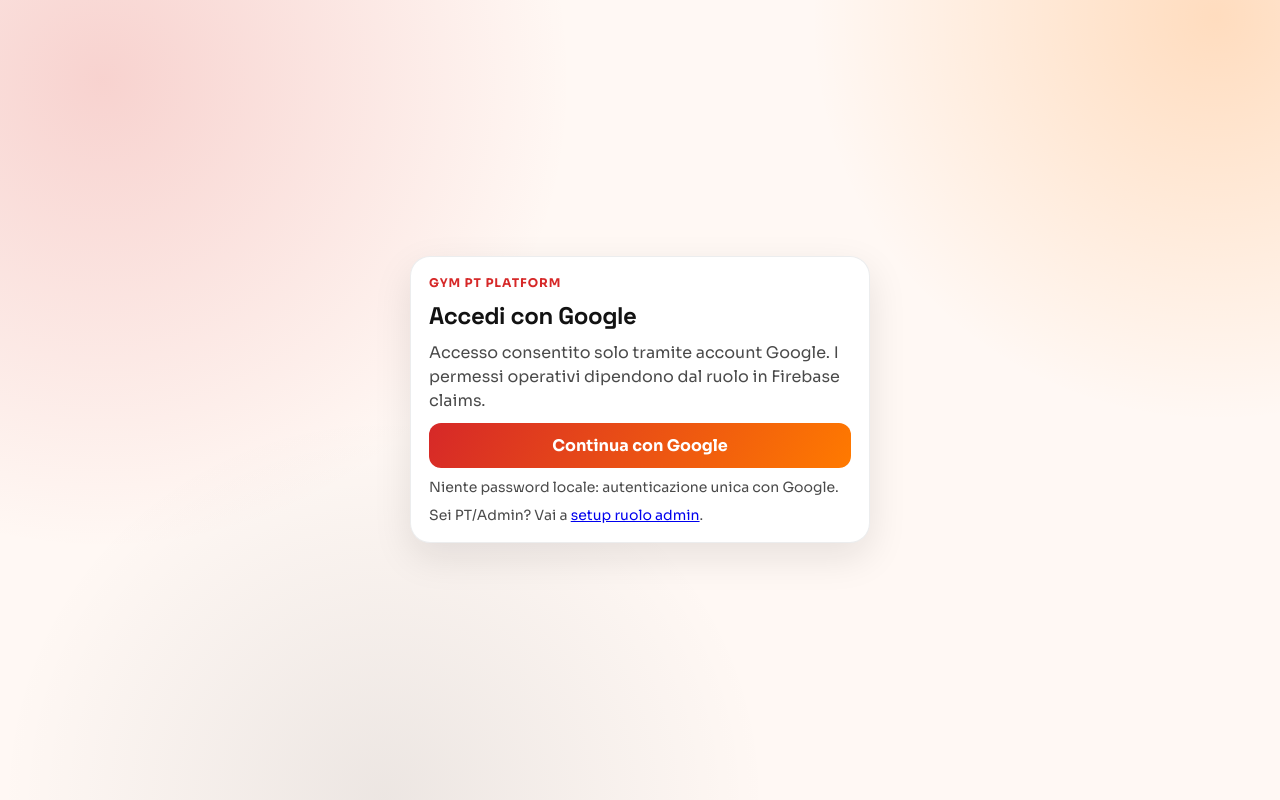
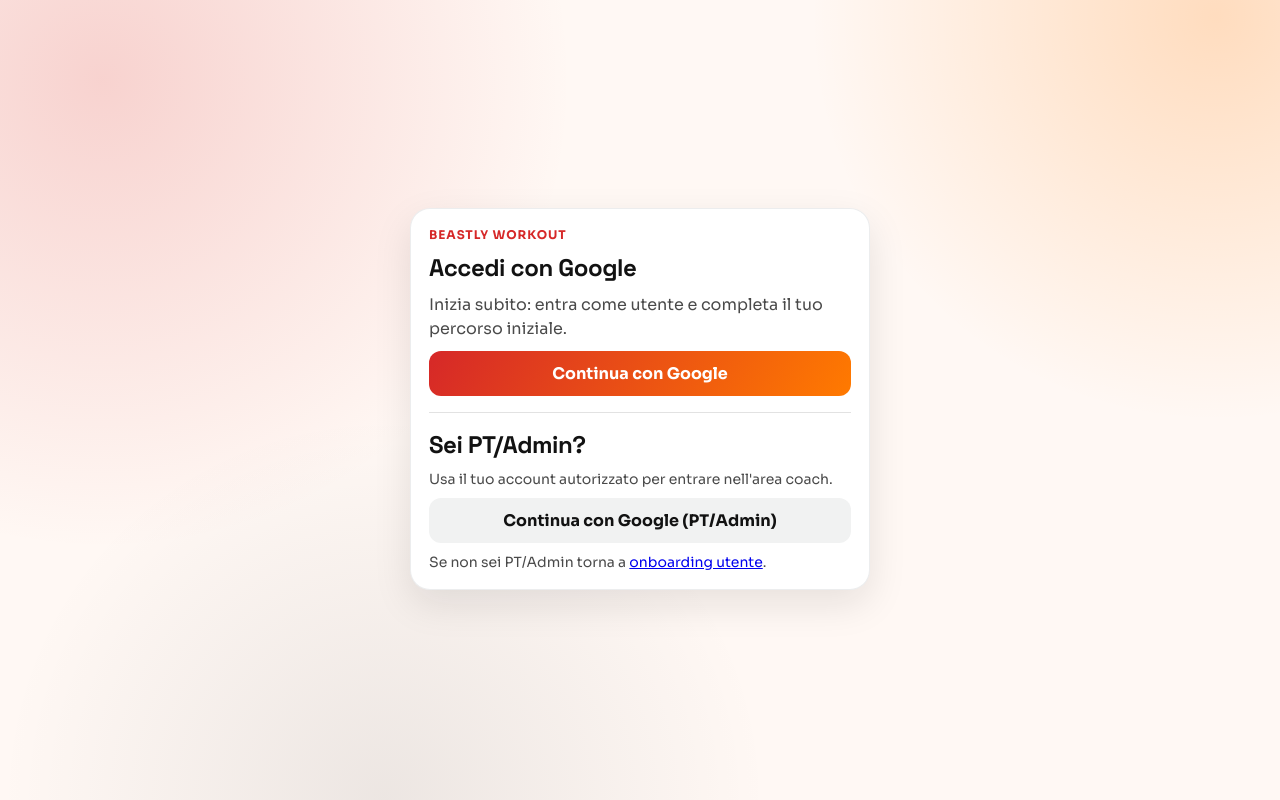
Before and after one commit to Lorsga/beastlyworkout, a React (Vite) app in the folder frontend/: page /auth in a window 1280 px wide. Built offline with nearby package versions, Linux system fonts and the light colour scheme; no server answers.

Commit message:
fix: simplify login copy and split user vs coach google access

```diff
--- a/frontend/src/lib/auth.ts
+++ b/frontend/src/lib/auth.ts
@@ -72,11 +72,11 @@ export async function loginWithGoogle() {
   try {
     const credentials = await signInWithPopup(auth, googleProvider);
     await ensureUserProfile(credentials.user);
-    return { redirected: false };
+    return { redirected: false, user: credentials.user };
   } catch (error) {
     if (isRedirectFallbackError(error)) {
       await signInWithRedirect(auth, googleProvider);
-      return { redirected: true };
+      return { redirected: true, user: null };
     }
     throw error;
   }
--- a/frontend/src/pages/AuthPage.tsx
+++ b/frontend/src/pages/AuthPage.tsx
@@ -1,11 +1,22 @@
 import { useEffect, useState } from 'react';
-import { Link, Navigate } from 'react-router-dom';
+import { Link, Navigate, useNavigate } from 'react-router-dom';
 
-import { completeGoogleRedirect, loginWithGoogle, useAuthState } from '../lib';
+import {
+  completeGoogleRedirect,
+  getCurrentUserRole,
+  loginWithGoogle,
+  logoutCurrentUser,
+  refreshIdTokenClaims,
+  useAuthState,
+} from '../lib';
 import { toMessage } from '../utils/firestore';
+
+const ADMIN_EMAILS = new Set(['lrnz.sga@gmail.com']);
+const LOGIN_INTENT_KEY = 'bw_login_intent';
 
 export function AuthPage() {
   const { user, role } = useAuthState();
+  const navigate = useNavigate();
   const [loading, setLoading] = useState(false);
   const [message, setMessage] = useState('');
 
@@ -13,15 +24,65 @@ export function AuthPage() {
     void completeGoogleRedirect();
   }, []);
 
-  if (user && role) return <Navigate to={role === 'client' ? '/app/client' : '/app/coach'} replace />;
-  if (user && !role) return <Navigate to="/onboarding" replace />;
+  if (user && role) {
+    sessionStorage.removeItem(LOGIN_INTENT_KEY);
+    return <Navigate to={role === 'client' ? '/app/client' : '/app/coach'} replace />;
+  }
+  if (user && !role) {
+    const intent = sessionStorage.getItem(LOGIN_INTENT_KEY);
+    const isAdminEmail = ADMIN_EMAILS.has((user.email ?? '').toLowerCase());
+    if (intent === 'coach' && isAdminEmail) return <Navigate to="/missing-role" replace />;
+    return <Navigate to="/onboarding" replace />;
+  }
 
-  async function submitGoogle() {
+  async function signInAsClient() {
     setLoading(true);
     setMessage('');
     try {
+      sessionStorage.setItem(LOGIN_INTENT_KEY, 'client');
       const result = await loginWithGoogle();
-      if (result.redirected) setMessage('Reindirizzamento Google in corso...');
+      if (result.redirected) {
+        setMessage('Apertura accesso Google...');
+        return;
+      }
+      navigate('/onboarding', { replace: true });
+    } catch (error) {
+      setMessage(toMessage(error));
+    } finally {
+      setLoading(false);
+    }
+  }
+
+  async function signInAsCoach() {
+    setLoading(true);
+    setMessage('');
+    try {
+      sessionStorage.setItem(LOGIN_INTENT_KEY, 'coach');
+      const result = await loginWithGoogle();
+      if (result.redirected) {
+        setMessage('Apertura accesso Google...');
+        return;
+      }
+      if (!result.user) {
+        setMessage('Accesso non completato. Riprova.');
+        return;
+      }
+
+      const email = result.user.email?.toLowerCase() ?? '';
+      if (!ADMIN_EMAILS.has(email)) {
+        await logoutCurrentUser();
+        setMessage('Questo account non è abilitato come PT/Admin. Usa accesso utente.');
+        return;
+      }
+
+      await refreshIdTokenClaims();
+      const userRole = await getCurrentUserRole(result.user);
+      if (userRole === 'admin' || userRole === 'trainer') {
+        navigate('/app/coach', { replace: true });
+        return;
+      }
+
+      navigate('/missing-role', { replace: true });
     } catch (error) {
       setMessage(toMessage(error));
     } finally {
@@ -32,18 +93,22 @@ export function AuthPage() {
   return (
     <main className="page page-center">
       <section className="card auth-card">
-        <p className="eyebrow">Gym PT Platform</p>
+        <p className="eyebrow">Beastly Workout</p>
         <h1>Accedi con Google</h1>
-        <p className="hero-sub">
-          Accesso consentito solo tramite account Google. I permessi operativi dipendono dal ruolo in Firebase claims.
-        </p>
+        <p className="hero-sub">Inizia subito: entra come utente e completa il tuo percorso iniziale.</p>
 
-        <button className="btn" disabled={loading} onClick={() => void submitGoogle()} type="button">
+        <button className="btn" disabled={loading} onClick={() => void signInAsClient()} type="button">
           {loading ? 'Connessione...' : 'Continua con Google'}
         </button>
-        <p className="hint">Niente password locale: autenticazione unica con Google.</p>
+
+        <div className="divider" />
+        <h2>Sei PT/Admin?</h2>
+        <p className="hint">Usa il tuo account autorizzato per entrare nell&apos;area coach.</p>
+        <button className="btn btn-ghost" disabled={loading} onClick={() => void signInAsCoach()} type="button">
+          Continua con Google (PT/Admin)
+        </button>
         <p className="hint">
-          Sei PT/Admin? Vai a <Link to="/missing-role">setup ruolo admin</Link>.
+          Se non sei PT/Admin torna a <Link to="/onboarding">onboarding utente</Link>.
         </p>
 
         {message ? <p className="message">{message}</p> : null}
--- a/frontend/src/pages/MissingRolePage.tsx
+++ b/frontend/src/pages/MissingRolePage.tsx
@@ -44,29 +44,29 @@ export function MissingRolePage() {
   return (
     <main className="page page-center">
       <section className="card auth-card">
-        <p className="eyebrow">Ruolo non trovato</p>
-        <h1>Setup ruolo PT/Admin</h1>
+        <p className="eyebrow">Accesso PT/Admin</p>
+        <h1>Completa accesso area coach</h1>
         <p className="hero-sub">
-          Sei autenticato come <strong>{user.email}</strong> ma non hai claim ruolo. Da qui puoi completare setup admin o
-          aggiornare i claim.
+          Hai fatto accesso con <strong>{user.email}</strong>. Se questo è il tuo account PT/Admin, completa la verifica qui
+          sotto.
         </p>
         {canBootstrapAdmin ? (
           <button className="btn" disabled={loading} onClick={() => void bootstrap()} type="button">
-            Sono PT: bootstrap admin
+            Attiva account PT/Admin
           </button>
         ) : (
           <p className="hint">
-            Questo account non è abilitato al bootstrap admin. Usa l&apos;account PT oppure vai su onboarding cliente.
+            Questo account non è tra quelli autorizzati come PT/Admin. Esci e accedi con l&apos;account corretto.
           </p>
         )}
         <button className="btn btn-ghost" disabled={loading} onClick={() => void refreshRole()} type="button">
-          Aggiorna token ruolo
+          Verifica di nuovo accesso
         </button>
         <button className="btn btn-ghost" disabled={loading} onClick={() => void logoutCurrentUser()} type="button">
           Esci e cambia account
         </button>
         <p className="hint">
-          Utente normale? Vai su <Link to="/onboarding">onboarding cliente</Link>.
+          Accesso utente standard: <Link to="/onboarding">continua onboarding</Link>.
         </p>
         {message ? <p className="message">{message}</p> : null}
       </section>
--- a/frontend/src/pages/OnboardingPage.tsx
+++ b/frontend/src/pages/OnboardingPage.tsx
@@ -35,7 +35,7 @@ export function OnboardingPage() {
         trainingDaysPerWeek,
         notes: notes.trim(),
       });
-      setMessage('Onboarding salvato. Ora il PT/Admin deve assegnarti il ruolo client.');
+      setMessage('Perfetto, dati salvati. Il tuo percorso iniziale è stato registrato.');
     } catch (error) {
       setMessage(toMessage(error));
     } finally {
@@ -47,9 +47,9 @@ export function OnboardingPage() {
     <main className="page page-center">
       <section className="card auth-card">
         <p className="eyebrow">Onboarding Cliente</p>
-        <h1>Completa i dati iniziali</h1>
+        <h1>Partiamo con i tuoi obiettivi</h1>
         <p className="hero-sub">
-          Non hai ancora un ruolo assegnato, ma puoi completare il profilo. Account: <strong>{userEmail}</strong>
+          Completa queste informazioni per iniziare al meglio. Account: <strong>{userEmail}</strong>
         </p>
 
         <label>
@@ -95,7 +95,7 @@ export function OnboardingPage() {
         </button>
 
         <p className="hint">
-          Sei PT/Admin? Vai a <Link to="/missing-role">setup admin</Link>.
+          Sei PT/Admin? Vai a <Link to="/missing-role">accesso area coach</Link>.
         </p>
         {message ? <p className="message">{message}</p> : null}
       </section>
--- a/frontend/src/styles.css
+++ b/frontend/src/styles.css
@@ -161,6 +161,12 @@ textarea {
   font-size: 14px;
 }
 
+.divider {
+  height: 1px;
+  background: rgba(18, 18, 18, 0.12);
+  margin: 6px 0;
+}
+
 .message {
   font-size: 14px;
   color: var(--danger);
```
Also changed, not shown: 16 other files (tests, documents, lock files or other folders).
